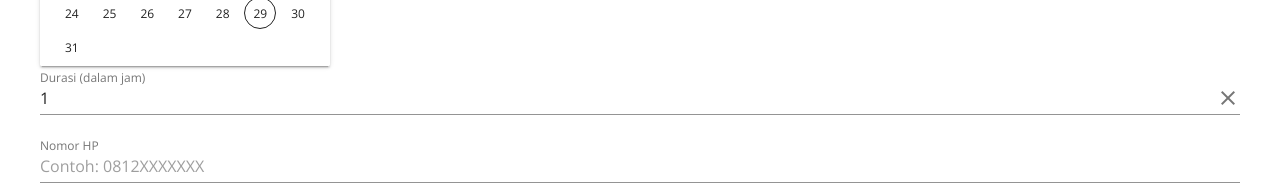
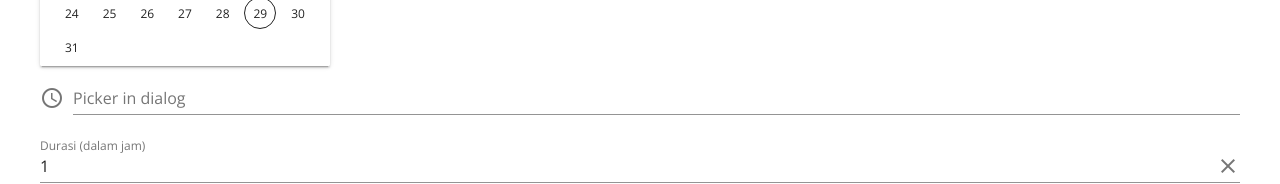
Before and after one commit to dkletz-hackathon/timun-mas, a Vue app: page /order in a window 1280 px wide. Shown: the part 507-691 px from the top of the page. Built offline with nearby package versions, Linux system fonts and the light colour scheme; no server answers.

Commit message:
Done order

```diff
--- a/src/store/order-process.js
+++ b/src/store/order-process.js
@@ -11,6 +11,7 @@ const orderProcess = {
       product_id: -1,
       phone_num: "",
       user_id: -1,
+      time: "",
     },
     status: 'idle',
   },
@@ -35,7 +36,10 @@ const orderProcess = {
     },
     setStatus(state, status) {
       state.status = status;
-    }
+    },
+    setTime(state, time) {
+      state.time = time;
+    },
   },
   actions: {
     fetchProduct({ commit, rootStore }, { id }) {
@@ -46,15 +50,24 @@ const orderProcess = {
           commit('setProduct', data);
         })
     },
-    submit({ commit, rootStore }) {
+    submit({ commit, rootState, state }, { time }) {
       commit('setStatus', 'pending');
-      console.log('Sending', state.order);
+      console.log('Sending', {
+        ...state.order,
+        start_date: `${state.order.start_date} ${time}+07`
+      });
+      console.log('Authorization', rootState.session);
       fetch(`${url}/order`, {
         method: 'POST',
         mode: 'cors',
         headers: {
-          'Authorization': rootStore.state.session.token
-        }
+          'Authorization': `Bearer ${rootState.session.token}`,
+          'Content-Type': 'application/json'
+        },
+        body: JSON.stringify({
+          ...state.order,
+          start_date: `${state.order.start_date} ${time}+07`
+        })
       }).
           then(response => response.json()).
           then(data => {
@@ -67,6 +80,9 @@ const orderProcess = {
     isLoading: (state) => {
       return state.status === 'pending';
     },
+    order: (state) => {
+      return state.order;
+    }
   },
 };
 
--- a/src/views/Order.vue
+++ b/src/views/Order.vue
@@ -1,4 +1,4 @@
-<template>
+<template xmlns:v-slot="http://www.w3.org/1999/XSL/Transform">
   <v-container fluid id="order">
     <h1 id="order__header">Pemesanan</h1>
     <div id="order__summary">
@@ -14,6 +14,34 @@
         v-model="startDate"
         :reactive="true"
       />
+      <v-dialog
+          ref="dialog"
+          v-model="modal2"
+          :return-value.sync="time"
+          persistent
+          lazy
+          full-width
+          width="290px"
+      >
+        <template v-slot:activator="{ on }">
+          <v-text-field
+              v-model="time"
+              label="Picker in dialog"
+              prepend-icon="access_time"
+              readonly
+              v-on="on"
+          ></v-text-field>
+        </template>
+        <v-time-picker
+            v-if="modal2"
+            v-model="time"
+            full-width
+        >
+          <v-spacer></v-spacer>
+          <v-btn flat color="primary" @click="$refs.dialog.save(time)">OK</v-btn>
+          <v-btn flat color="primary" @click="modal2 = false">Cancel</v-btn>
+        </v-time-picker>
+      </v-dialog>
       <v-text-field
         label="Durasi (dalam jam)"
         placeholder="1"
@@ -37,13 +65,20 @@ export default {
   props: {
     id: '',
   },
+  data() {
+    return {
+      modal2: false,
+      time: '',
+    }
+  },
   mounted() {
     console.log(this.id);
+    this.$store.commit('orderProcess/setProductId', this.id, { root: true });
     this.$store.dispatch('orderProcess/fetchProduct', { id: this.id }, { root: true });
   },
   methods: {
     order() {
-      this.$store.dispatch('orderProcess/submit');
+      this.$store.dispatch('orderProcess/submit', { time: this.time }, { root: true});
     }
   },
   computed: {
@@ -58,7 +93,7 @@ export default {
       },
       set (value) {
         console.log(value);
-        this.$store.commit('orderProcess/setStartDate', value);
+        this.$store.commit('orderProcess/setStartDate', value, { root: true });
       }
     },
     total: {
@@ -66,7 +101,7 @@ export default {
         return this.$store.state.orderProcess.order.total;
       },
       set (value) {
-        this.$store.commit('orderProcess/setTotal', value);
+        this.$store.commit('orderProcess/setTotal', value, { root: true });
       }
     },
     duration: {
@@ -74,7 +109,7 @@ export default {
         return this.$store.state.orderProcess.order.duration;
       },
       set (value) {
-        this.$store.commit('orderProcess/setDuration', value);
+        this.$store.commit('orderProcess/setDuration', value, { root: true });
       }
     },
     phoneNumber: {
@@ -82,9 +117,9 @@ export default {
         return this.$store.state.orderProcess.order.phone_num;
       },
       set (value) {
-        this.$store.commit('orderProcess/setPhoneNumber', value);
+        this.$store.commit('orderProcess/setPhoneNumber', value, { root: true });
       }
-    }
+    },
   },
   created() {
     console.log(this.id);
```
